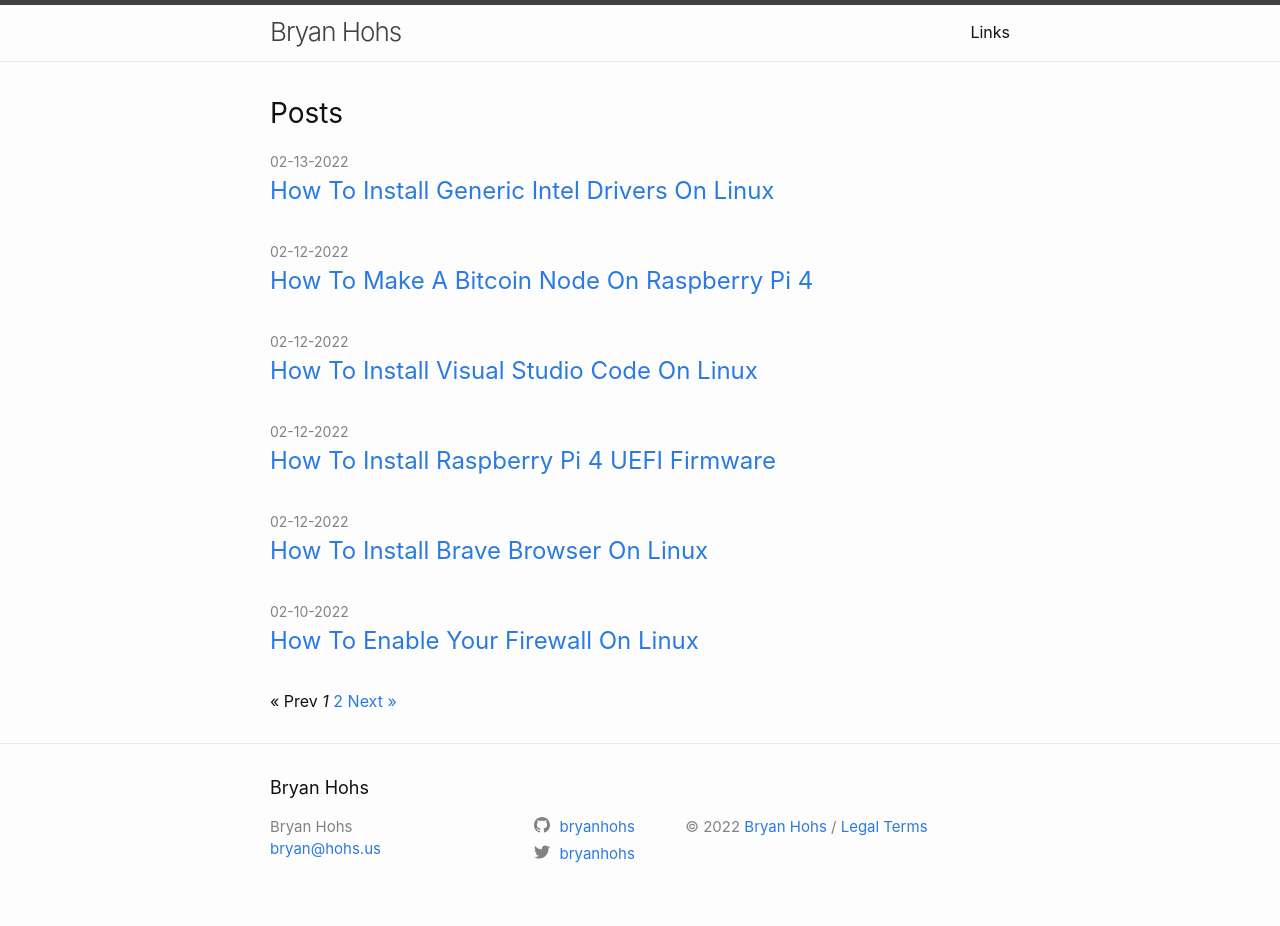
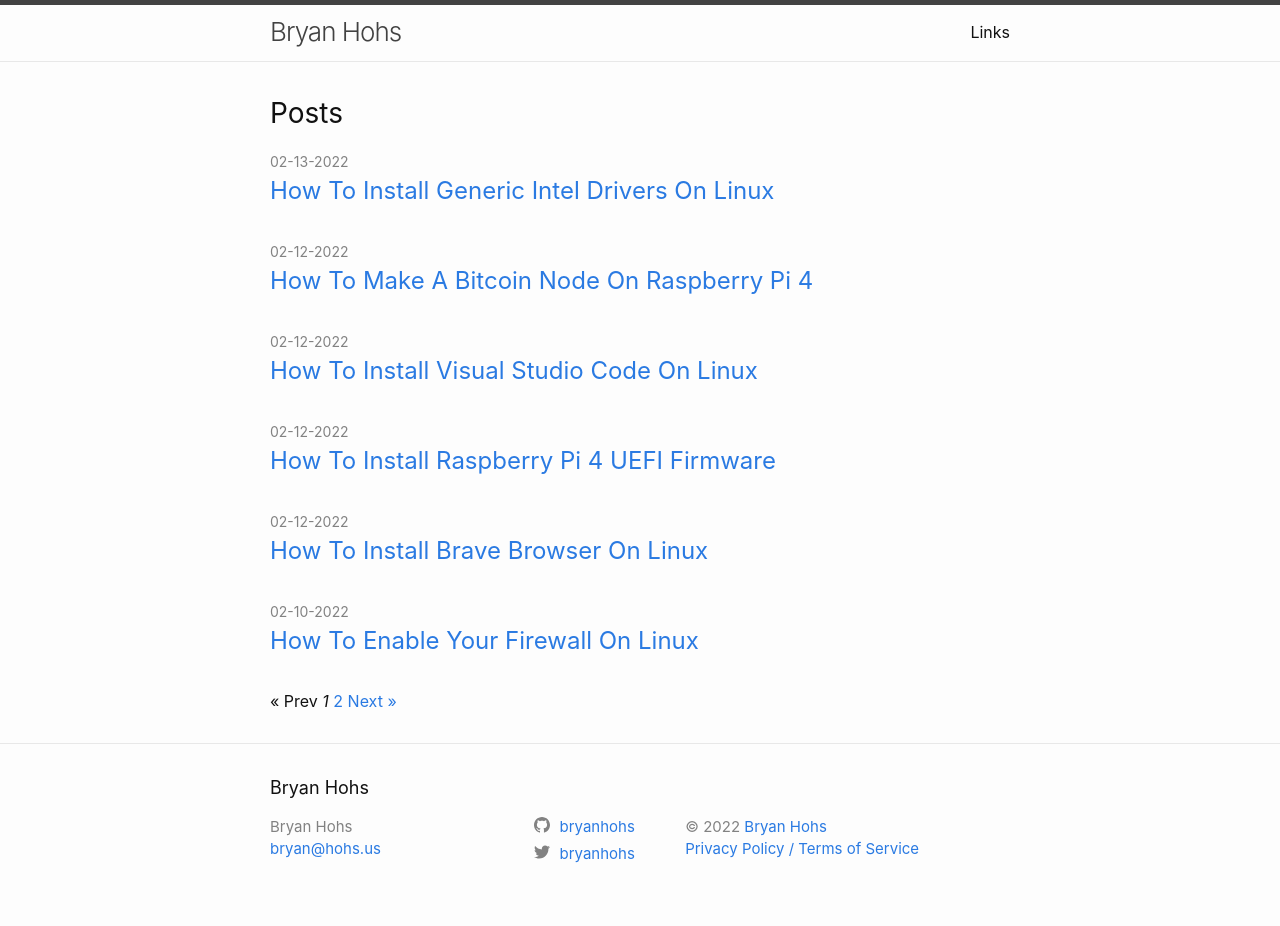
Before and after one commit to bryanhohs/hohs.us, a Jekyll site: the page built from index.html, in a window 1280 px wide. Built offline with Jekyll 4.4.1, drawn with Linux system fonts in a browser that asks for light colours; a script that is not in the unit is left out; the list of posts is cut into pages by our own code.

Commit message:
footer updates

```diff
--- a/_includes/footer.html
+++ b/_includes/footer.html
@@ -26,7 +26,7 @@
       </div>
 
       <div class="footer-col footer-col-3">
-        <p>&copy; 2022 <a href="https://hohs.us">Bryan Hohs</a> / <a href="assets/pdf/legal.pdf">Legal Terms</a></p>
+        <p>&copy; 2022 <a href="https://hohs.us">Bryan Hohs</a> <br /> <a href="assets/pdf/legal.pdf">Privacy Policy / Terms of Service</a></p>
       </div>
     </div>
 
```
